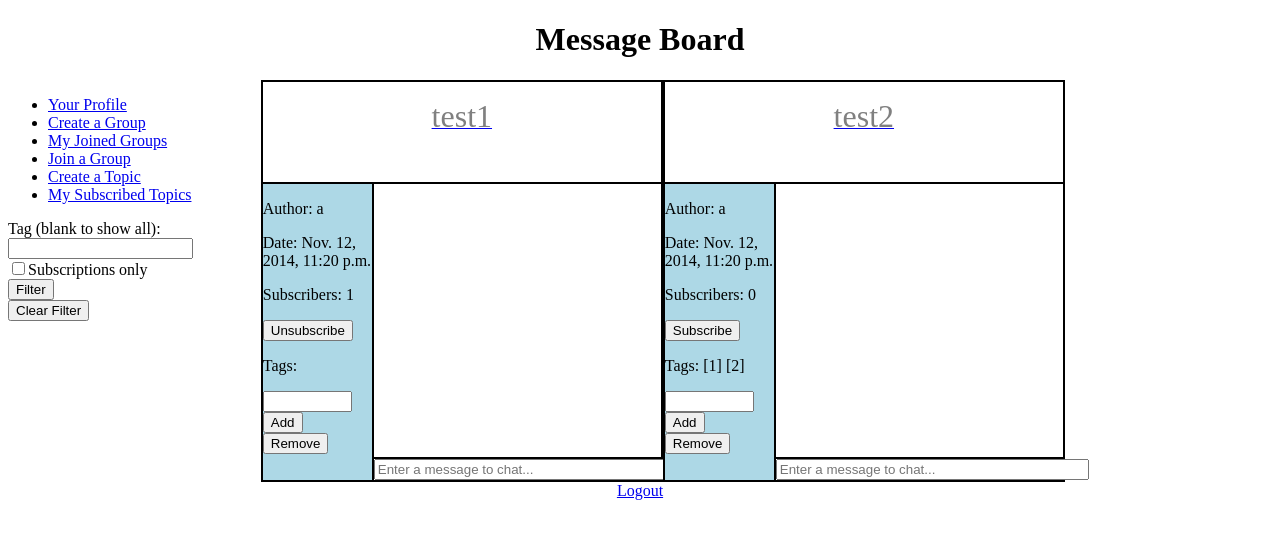
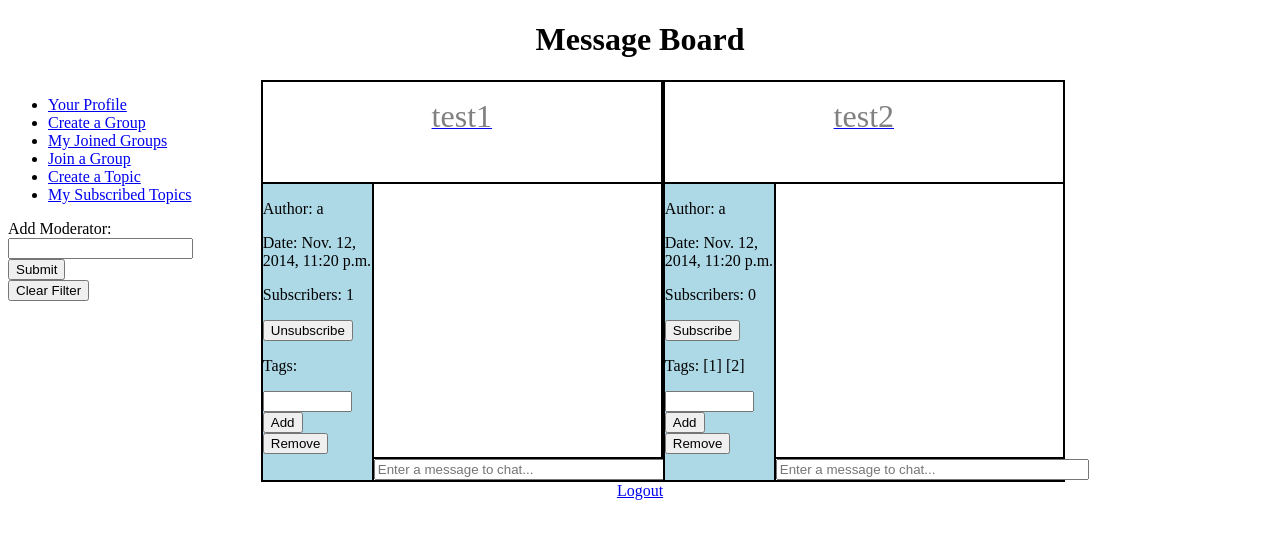
Before and after one commit to csc301-fall2014/Proj-Evening-Team8-repo, a Django app: page /mainsite/messageboard/ in a window 1280 px wide. Shown: the top 539 px of the page. Run offline with Django 3.2, Linux system fonts and the light colour scheme; a user stored in the database is signed in; data comes from the database, SQL or seed files in the repository; both versions use the stored data as it was after the commit; data that the repository does not hold is empty; some libraries are stand-ins or nearby versions.

Commit message:
Finished implementing adding sub-admins/moderators

```diff
--- a/messageboard/mainsite/models.py
+++ b/messageboard/mainsite/models.py
@@ -42,7 +42,7 @@ class Group(models.Model):
     group_name = models.CharField(max_length=200)
     group_password = models.CharField(max_length=20)
     creator = models.ForeignKey(User, related_name='groups_created')
-    mod_set = models.ManyToManyField(User, related_name='moderate_groups')
+    mod_set = models.ManyToManyField(User, related_name='moderated_groups')
     user_set = models.ManyToManyField(User, related_name='joined_groups')
 
     def __str__(self):
--- a/messageboard/mainsite/templates/tableview.html
+++ b/messageboard/mainsite/templates/tableview.html
@@ -24,9 +24,8 @@
             <!--Filter-->
             <form action="" method="POST">
                 {% csrf_token %}
-                Tag (blank to show all): <input type="text" name="tag_name"/><br>
-                <input type="checkbox" name="subscribed"/>Subscriptions only<br>
-                <input type="submit" name="POST_filter" value="Filter"/>
+                Add Moderator: <input type="text" name="tag_name"/><br>
+                <input type="submit" name="POST_filter" value="Submit"/>
             </form>
             <!--Show all-->
             <form action="" method="POST">
--- a/messageboard/mainsite/views.py
+++ b/messageboard/mainsite/views.py
@@ -346,7 +346,7 @@ def topic(request, topicid):
     return render(request, 'topics/topic.html', {
         'messages': messagelist,
         'topic': this_topic,
-        'tags': this_topic.tags.all(),
+        'tags': this_topic.tags.all,
         'tag_error': tag_error})
 
 
@@ -384,7 +384,6 @@ def create_group(request):
                       group_password=request.POST['group_password'], creator=request.user)
         group.save()
         group.user_set.add(user)
-        group.mod_set.add(user)
         user.joined_groups.add(group)
         return redirect(reverse('mainsite:messageboard'))
     else:
@@ -398,6 +397,16 @@ def group(request, groupid):
         if "REMOVE" in request.POST:
             this_group.delete()
             return redirect('/mainsite/messageboard/')
+        elif "ADDMOD" in request.POST:
+            mod_name = request.POST['mod_name']
+            try:
+                if mod_name != this_group.creator.username:
+                    mod_user = this_group.user_set.get(username=mod_name)
+                    this_group.mod_set.add(mod_user)
+                    mod_user.moderated_groups.add(this_group)
+            except User.DoesNotExist:
+                return HttpResponseRedirect(reverse('mainsite:group', args=(groupid,)))
+            return HttpResponseRedirect(reverse('mainsite:group', args=(groupid,)))
     else:
         group_creator = this_group.creator
         user_list = this_group.user_set.all()
```
Also changed, not shown: messageboard/mainsite/templates/groups/group.html (+6 -1 lines), messageboard/db.sqlite3 (added).
